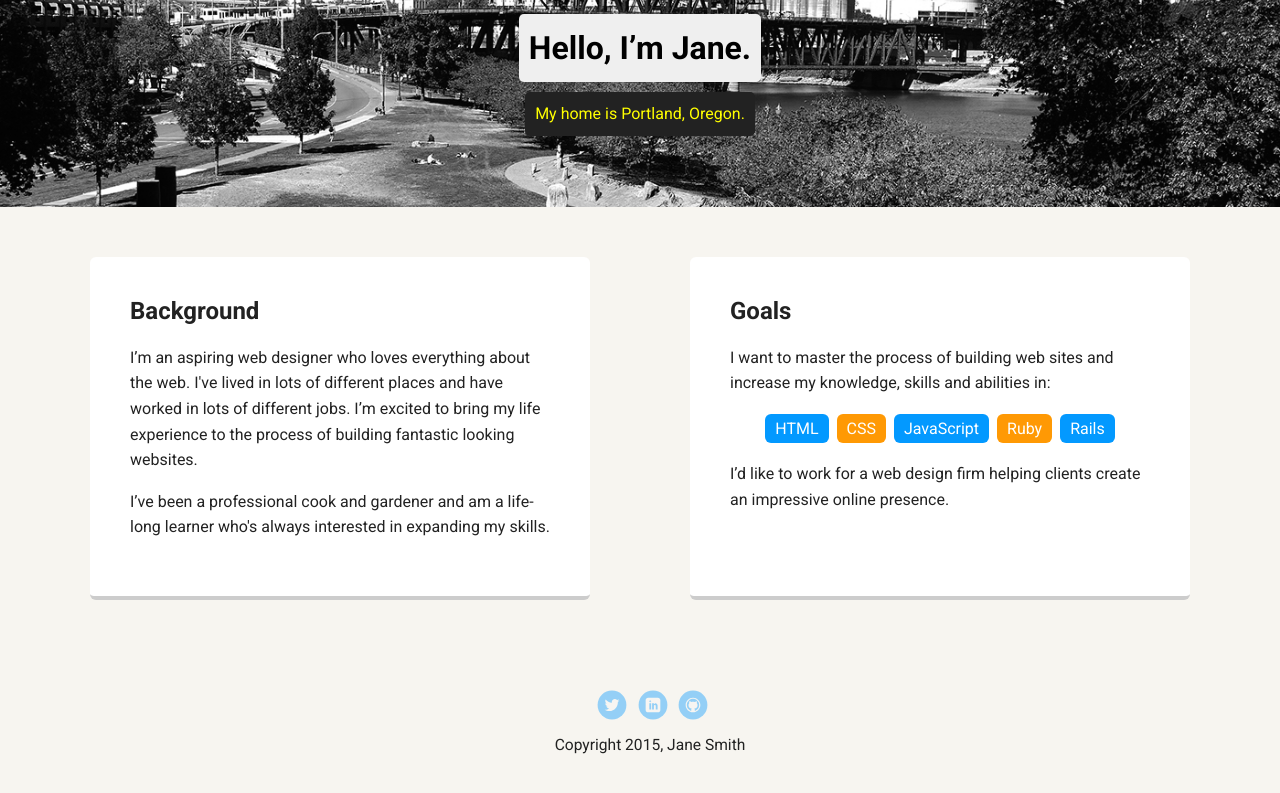
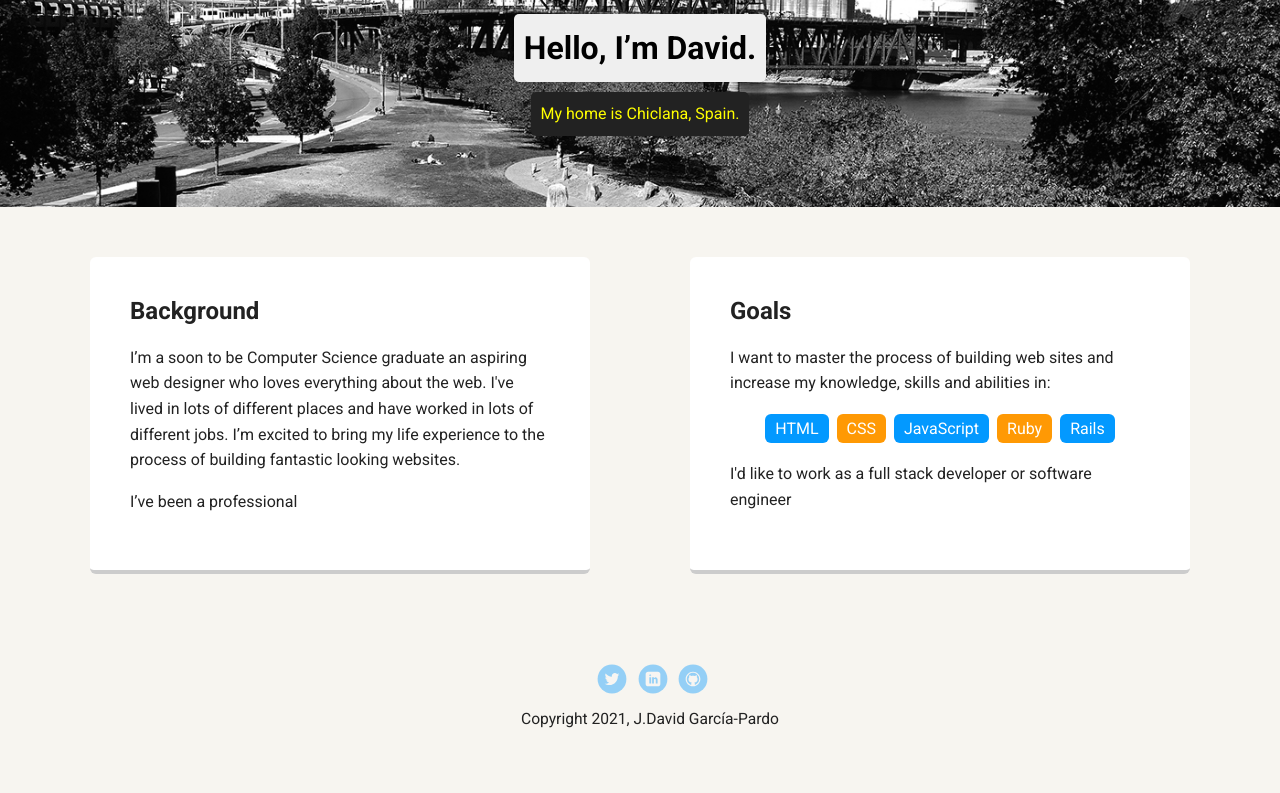
Before and after one commit to JDavid-GP/fe-techdegree-project-1, a plain HTML site: page index.html in a window 1280 px wide. Shown: the part 263-1056 px from the top of the page. Drawn offline with Linux system fonts and the light colour scheme; a web font is replaced by a local one.

Commit message:
First changes
First changes in the text.

```diff
--- a/index.html
+++ b/index.html
@@ -18,15 +18,17 @@
 
     <header>
       <img src="images/me.png" alt="Drawing of Jane Smith" class="profile-image">
-      <h1 class="tag name">Hello, I’m Jane.</h1>
-      <p class="tag location">My home is Portland, Oregon.</p>
+      <h1 class="tag name">Hello, I’m David.</h1>
+      <p class="tag location">My home is Chiclana, Spain.</p>
     </header>
 
     <main class="flex">
       <div class="card">
         <h2>Background</h2>
-        <p>I’m an aspiring web designer who loves everything about the web. I've lived in lots of different places and have worked in lots of different jobs. I’m excited to bring my life experience to the process of building fantastic looking websites.</p>
-        <p>I’ve been a professional cook and gardener and am a life-long learner who's always interested in expanding my skills.</p>
+        <p>I’m a soon to be Computer Science graduate an aspiring web designer who loves everything about the web.
+           I've lived in lots of different places and have worked in lots of different jobs.
+           I’m excited to bring my life experience to the process of building fantastic looking websites.</p>
+        <p>I’ve been a professional</p>
       </div>
 
       <div class="card">
@@ -39,7 +41,7 @@
           <li>Ruby</li>
           <li>Rails</li>
         </ul>
-        <p>I’d like to work for a web design firm helping clients create an impressive online presence.</p>
+        <p>I'd like to work as a full stack developer or software engineer</p>
       </div>
 
     </main>
@@ -49,7 +51,7 @@
         <li><a href="#" class="social linkedin">LinkedIn</a></li>
         <li><a href="#" class="social github">Github</a></li>
       </ul>
-      <p class="copyright">Copyright 2015, Jane Smith</p>
+      <p class="copyright">Copyright 2021, J.David García-Pardo</p>
     </footer>
   </body>
   </html>
```
